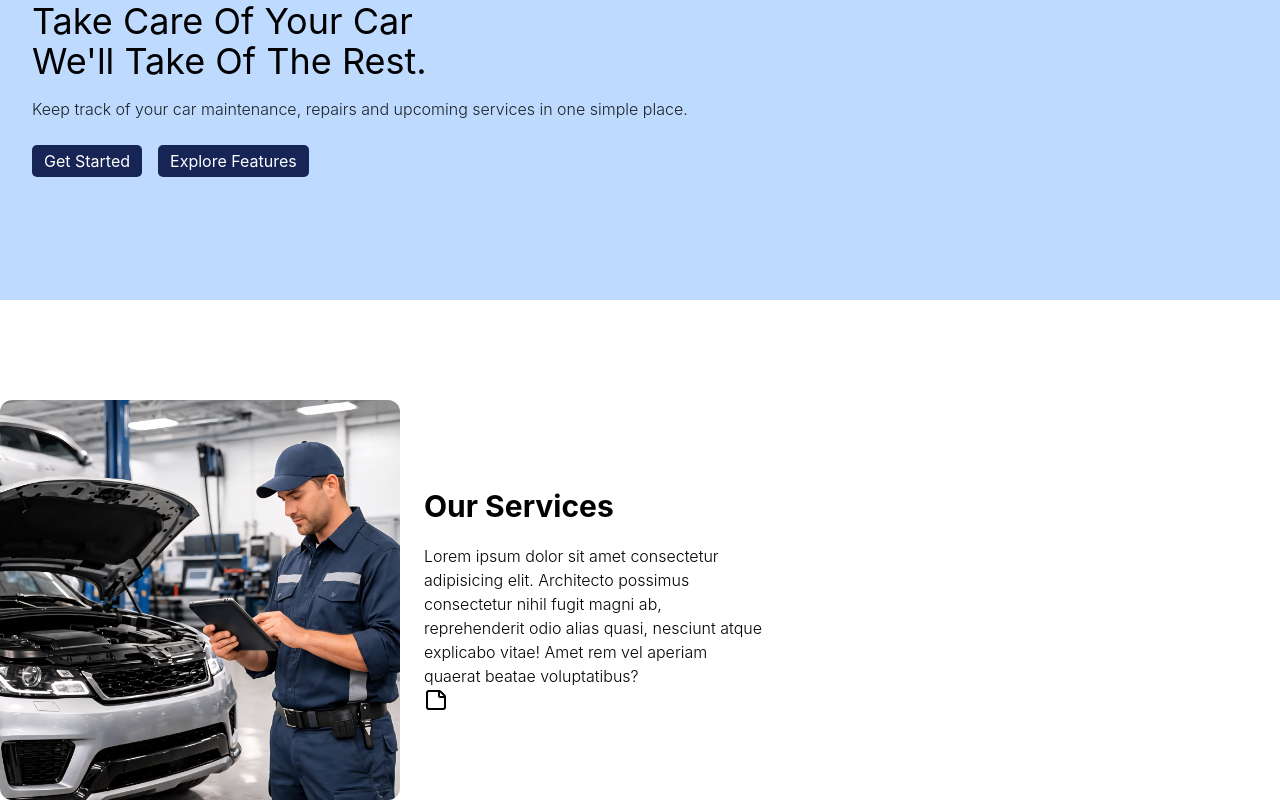
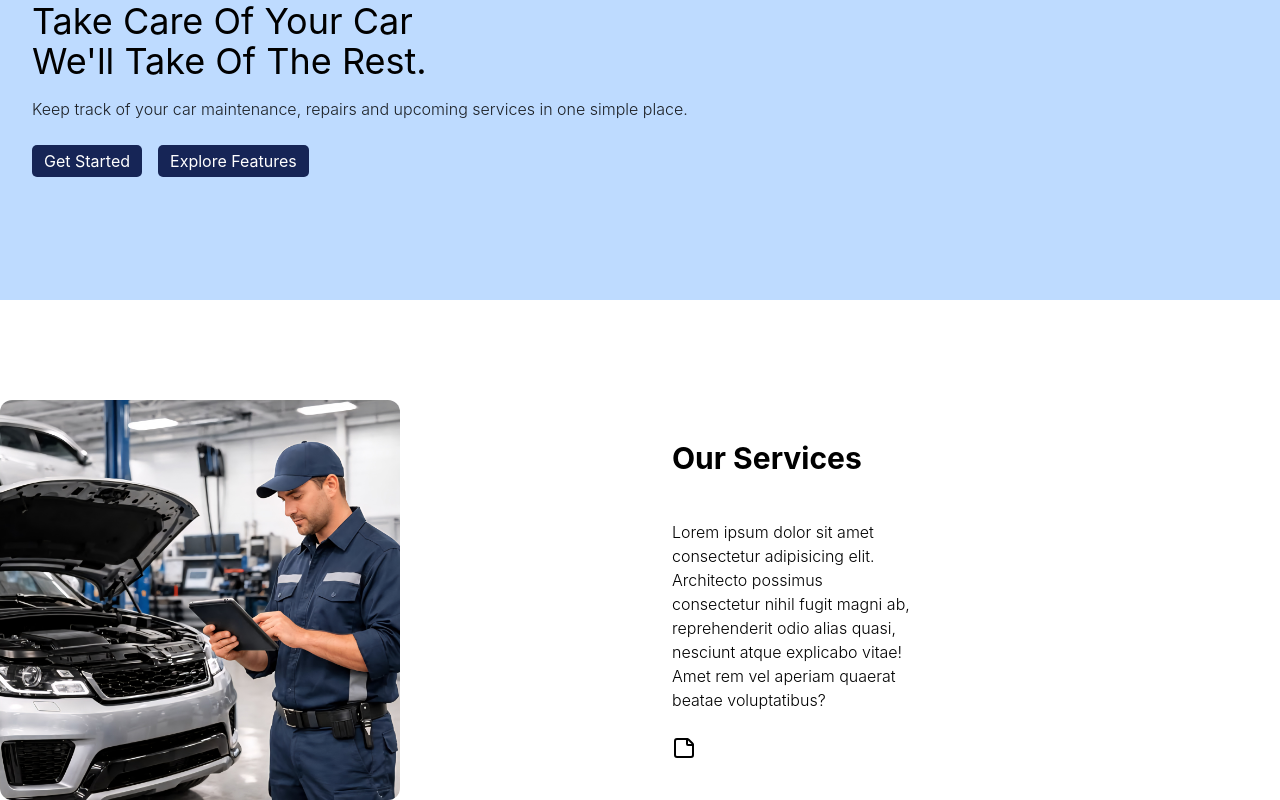
Before and after one commit to SajedehGharibiann/CarCare, a React (Vite) app in the folder FrontEnd/: page / in a window 1280 px wide. Shown: the part 242-1042 px from the top of the page. Built offline with nearby package versions, Linux system fonts and the light colour scheme.

Commit message:
Update Home.jsx

```diff
--- a/FrontEnd/src/Pages/Home.jsx
+++ b/FrontEnd/src/Pages/Home.jsx
@@ -26,13 +26,13 @@ export default function Home() {
         </div>
       </main>
 
-      <div className="flex items-center gap-6">
+      <div className="grid md:grid-cols-2 gap-16 items-center">
        <img
-            src="../../../Public/ServiceMan.jpg"
+            src="/ServiceMan.jpg"
             alt=""
             className="w-[400px] rounded-xl"
           />
-        <div className="flex-col justify-center gap-6">
+        <div className="flex flex-col justify-center gap-6">
 
            <h2 className="text-3xl font-bold mb-5">Our Services</h2>
           <p className="w-[40%] font-light">
```
